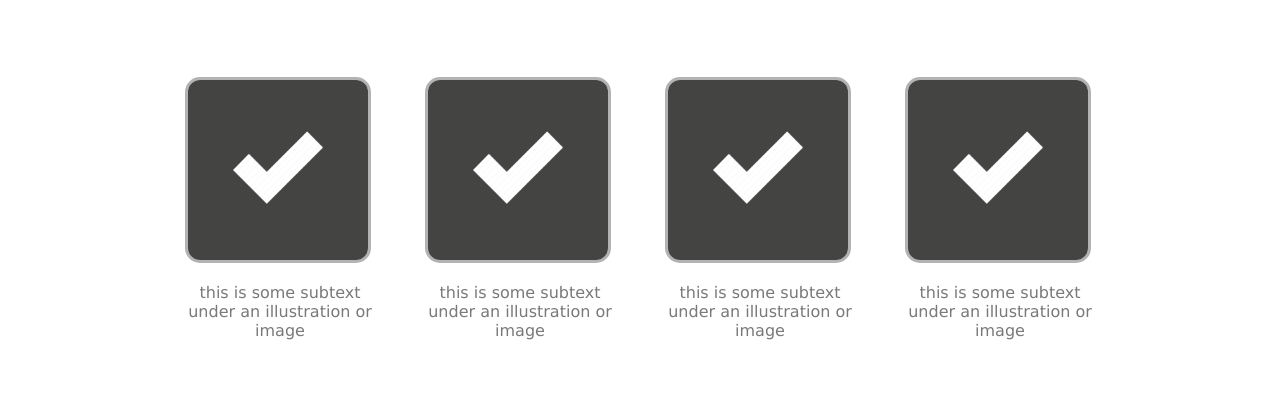
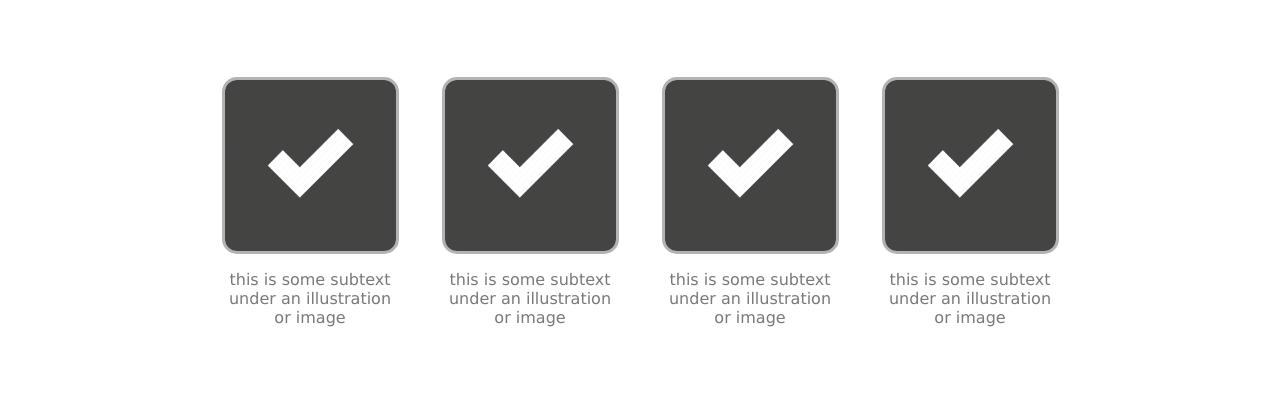
Before and after one commit to kaz9112/TOP-landing-page, a plain HTML site: page index.html in a window 1280 px wide. Shown: the part 555-952 px from the top of the page. Drawn offline with Linux system fonts and the light colour scheme.

Commit message:
added some more flex box

```diff
--- a/index.html
+++ b/index.html
@@ -42,7 +42,6 @@
     <section class="main-upper">
       <div class="page-container">
           <div class="flex-main">
-            <div>
             <h1 class="main-header-text">Some Random Information</h1>
             <div class="four-box-items">
               <div>
@@ -61,9 +60,6 @@
                 <img class="main-flex-icon" src="icon.png"><p class="main-flex-paragraph">this is some subtext under an illustration or image</p>
               </div>
             </div>
-            </div>
-            <div></div>
-            <div></div>
           </div>
       </div>
     </section>
--- a/styles.css
+++ b/styles.css
@@ -38,7 +38,8 @@ header {
 .nav-link {
   color:#d6d9df;
   text-decoration: none;
-  font-size: 1em;
+  font-size: 1rem;
+  flex: 1;
 }
 
 .nav-link:hover {
@@ -115,29 +116,42 @@ header {
   margin-bottom: 80px;
 }
 
+.flex-main {
+  display:flex;
+  flex-direction: column;
+  align-items: center;
+}
+
 .four-box-items {
   display: flex;
-  justify-content: center;
-  gap: 50px;
+  justify-content: space-around;
+  gap: 30px;
   flex-wrap: nowrap;
-  align-items: center;
   margin-bottom: 145px;
+  max-width: 850px;
 }
 
-.four-box-items div {
-  width: 190px;
+.four-box-items > div {
+  flex: 1;
+  display: flex;
+  flex-direction: column;
+  align-items: center;
 }
 
 .main-flex-icon {
-  max-width: 180px;
-  max-height: 180px;
+  max-width: 90%;
+  max-height: 90%;
   border-radius: 15px;
   border: 0.2em solid #b3b3b3;
+  flex: 1;
 }
 
 .main-flex-paragraph {
+  max-width: 90%;
+  max-height: 90%;
   text-align: center;
   color: #797979;
+  flex: 1;
 }
 
 
```
Lines whose indentation alone changed are shown as unchanged.
